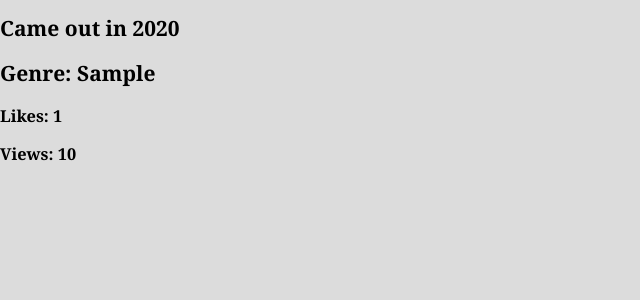
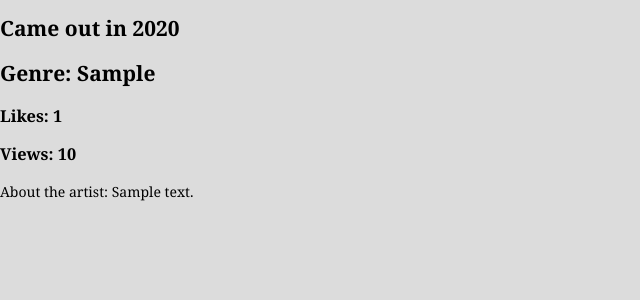
Before and after one commit to jesslavin/itech-group-t, a Django app: a page that uses templates/vinyldestination/record.html in a window 1280 px wide. Shown: the part 215-515 px from the top of the page, without its empty margins (0-640 px from the left). Run offline with Django 3.2, Linux system fonts and the light colour scheme; tables that the repository leaves empty hold one stand-in row (values such as "Sample post").

Commit message:
added artist desc

```diff
--- a/templates/vinyldestination/record.html
+++ b/templates/vinyldestination/record.html
@@ -3,19 +3,22 @@
 
 {% block title_block %}
 	{% if record %}
-        {{ record.name }}
+	<h1>{{record.name}}</h1>
     {% else %}
-        Unknown Record
+    <h1>Unknown Record</h1>
     {% endif %}
 {% endblock %}
 
 {% block body_block %}
 	{% if record %}
-	<h1>{{ record.name }}<h1>
+	<h1>{{record.name}}</h1>
 	<h2>by {{record.a_id}}</h2>
 	<h2>Came out in {{record.year}}</h2>
 	<h2>Genre: {{record.genre}}</h2>
 	<h3>Likes: {{record.likes}}</h3>
 	<h3>Views: {{record.views}}</h3>
 	{% endif %}
+	{% if artist %}
+	<p>About the artist: {{artist.description}}</p>
+	{% endif %}
 {% endblock %}
--- a/vinyldestination/views.py
+++ b/vinyldestination/views.py
@@ -196,11 +196,12 @@ def show_record(request, record_name_slug):
 
 	try:
 		record = Record.objects.get(slug=record_name_slug)
-
+		artist = Artist.objects.get(name=record.a_id)
 		context_dict['record'] = record
+		context_dict['artist'] = artist
 	except Record.DoesNotExist:
 		context_dict['record'] = None
-
+		context_dict['artist'] = None
 	return render(request, 'vinyldestination/record.html', context=context_dict)
 
 def register(request):
```
